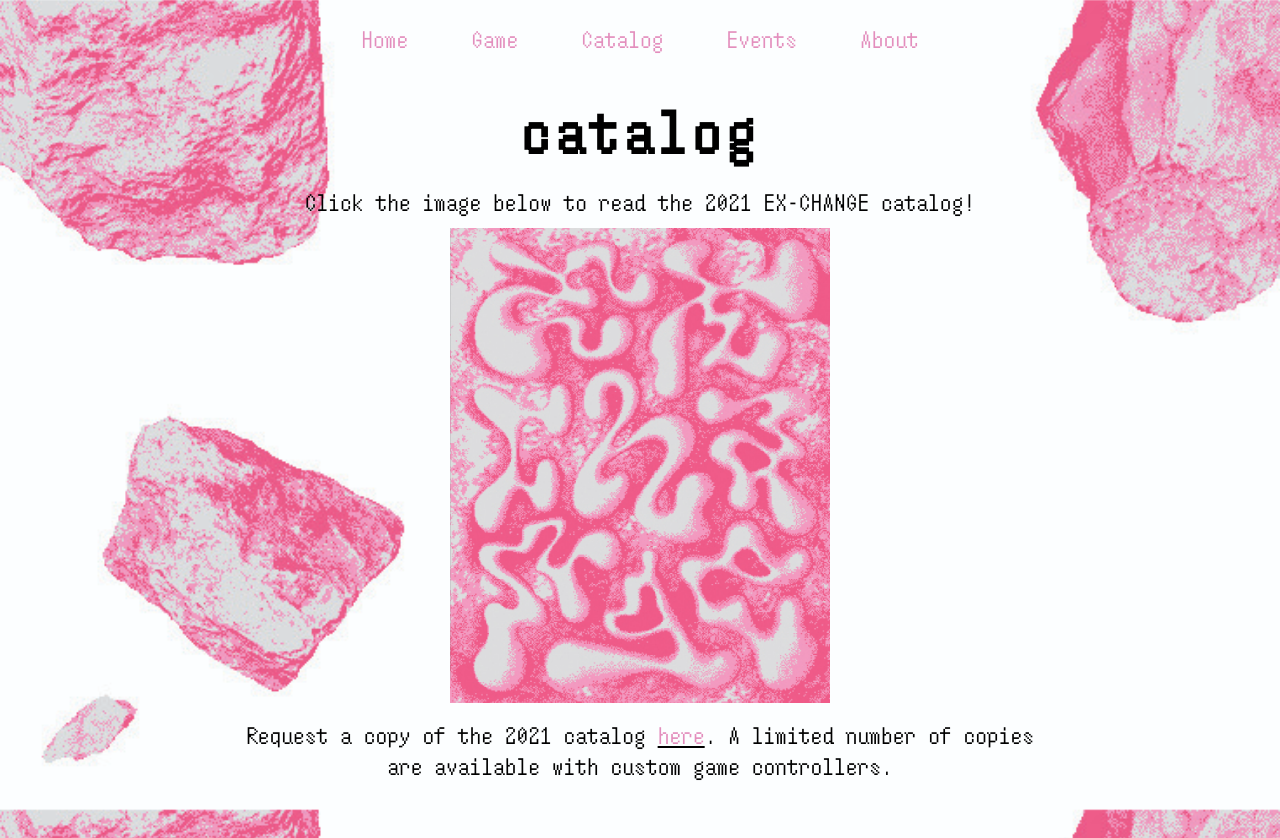
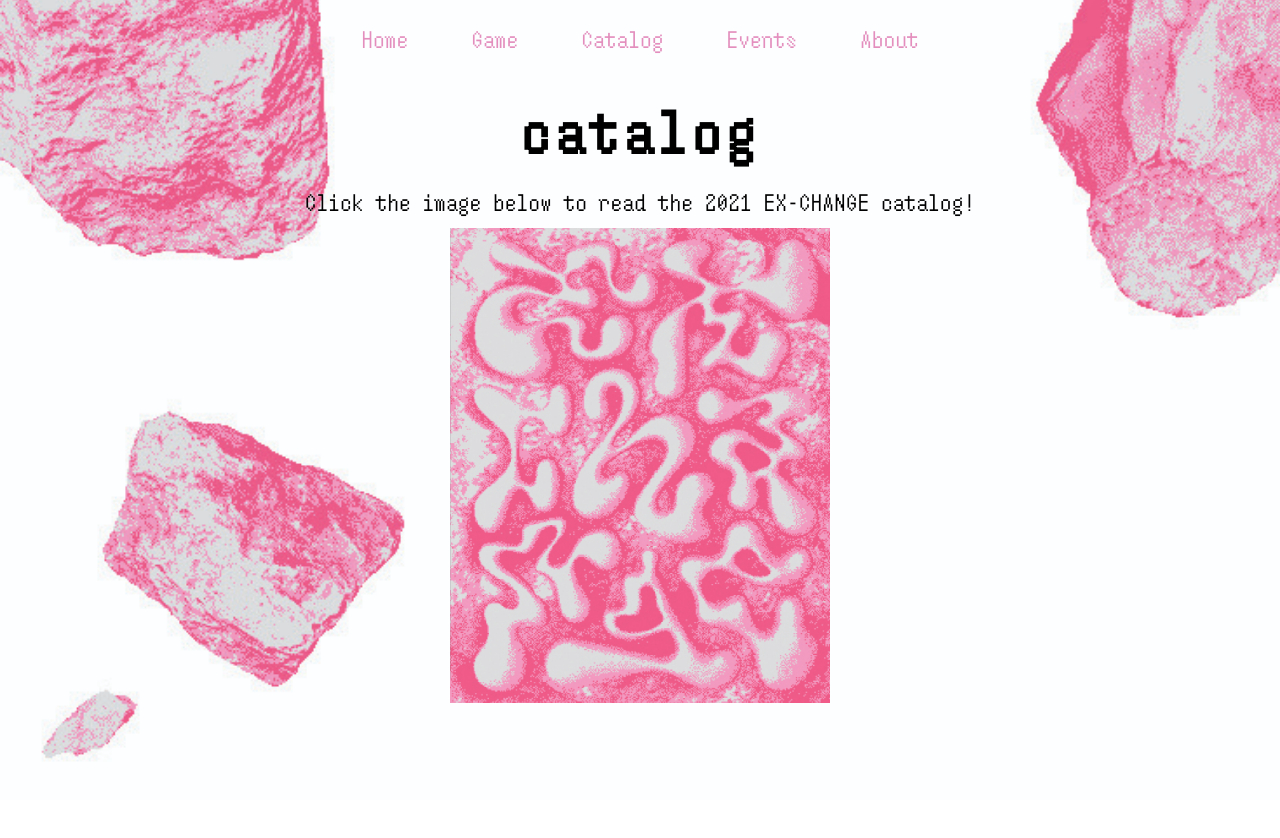
Before and after one commit to CMU-SoA/Exchange, a plain HTML site: page catalog.html in a window 1280 px wide. After the commit the page ends 800 px from the top, so only its background shows below. Drawn offline with Linux system fonts and the light colour scheme.

Commit message:
Update catalog.html

```diff
--- a/catalog.html
+++ b/catalog.html
@@ -21,7 +21,7 @@
     <div class="info">
         <p>Click the image below to read the 2021 EX-CHANGE catalog!</p>
         <a target="_blank" rel="noopener noreferrer" href="https://drive.google.com/file/d/1WfXTfnN2HHMLHJV_UbOrWKl9lYvDnmuM/view?usp=sharing"><img src="src/cover.png" width="380vw"></a>
-        <p>Request a copy of the 2021 catalog <u><a href="https://forms.gle/x1qMvNz4Yb1WQ2cZ7">here</a></u>. A limited number of copies are available with custom game controllers.</p>
+
     </div>
 </body>
 
```
